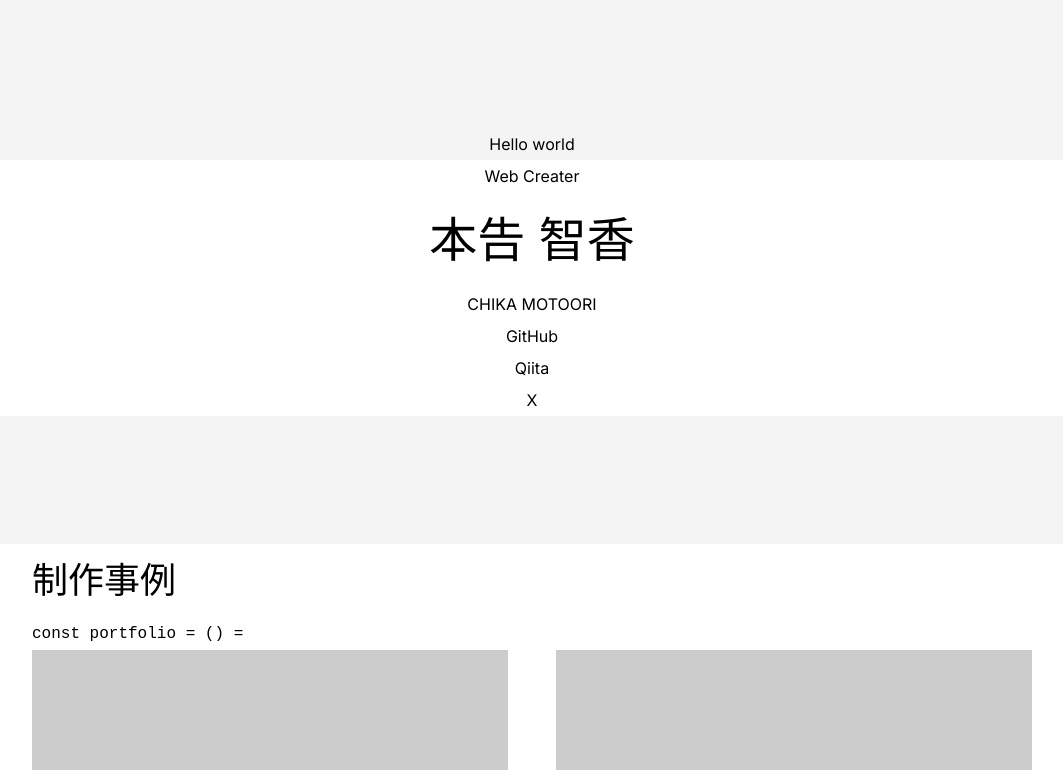
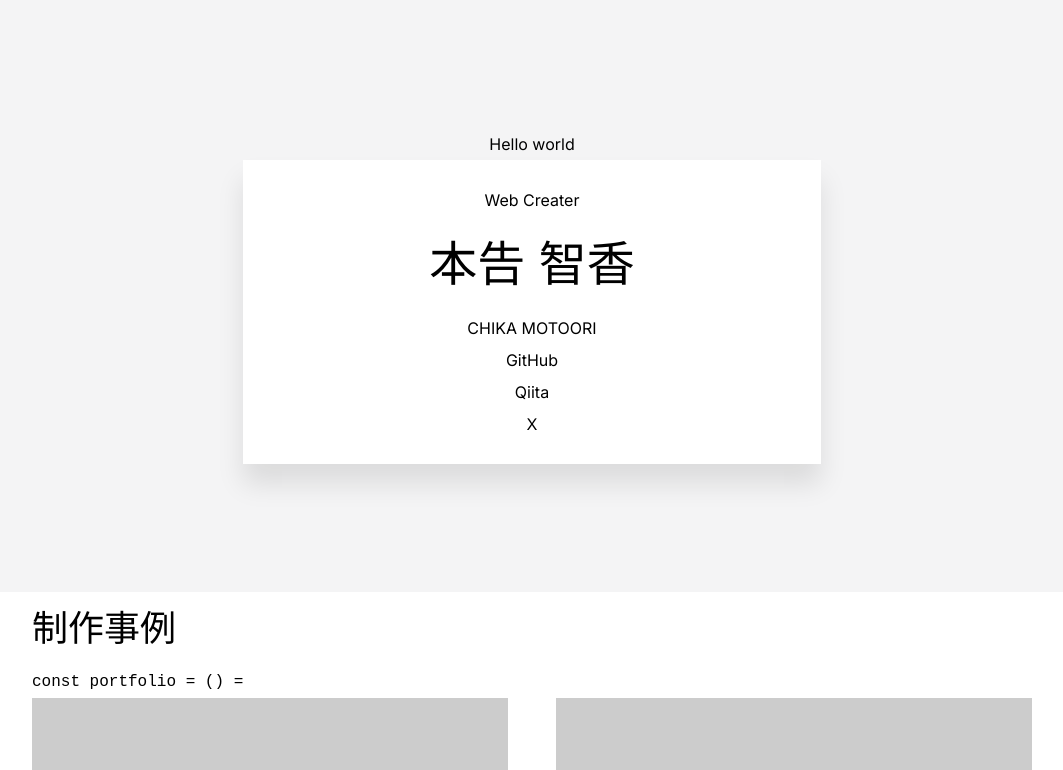
Before and after one commit to chika-create/portfolio, a Next.js app: page / in a window 1280 px wide. Shown: the top 770 px of the page, without its empty margins (108-1171 px from the left). Built offline with nearby package versions, Linux system fonts and the light colour scheme.

Commit message:
:art: 名刺コンポーネントにボックスシャドゥのスタイルを設定

```diff
--- a/components/top/BusinessCard.tsx
+++ b/components/top/BusinessCard.tsx
@@ -1,10 +1,9 @@
-import styles from "@styles/common/page.module.scss";
 import businessCard from "@styles/top/businessCard.module.scss";
 import Title from "@components/parts/Title";
 
 function BusinessCard() {
   return (
-    <header className={styles.header}>
+    <header className={businessCard.header}>
       <p>Hello world</p>
       <section>
         <div className={businessCard.businessCard}>
--- a/styles/top/businessCard.module.scss
+++ b/styles/top/businessCard.module.scss
@@ -1,3 +1,20 @@
+$shadow-xl: 0px 20px 25px 0 rgba(0, 0, 0, 0.1);
+
+.header {
+  /* background-color: map-get($gray, 100); */
+  background-color: #f4f4f5;
+  padding: 128px 0;
+  text-align: center;
+}
+
 .businessCard {
+  width: 36.125rem;
+  margin: 0 auto;
+  padding: 1.5rem;
   background-color: white;
+  /*filter: drop-shadow(0px 20px 25px #000000);*/
+  -moz-box-shadow: $shadow-xl;
+  -webkit-box-shadow: $shadow-xl;
+  -ms-box-shadow: $shadow-xl;
+  box-shadow: $shadow-xl;
 }
```
